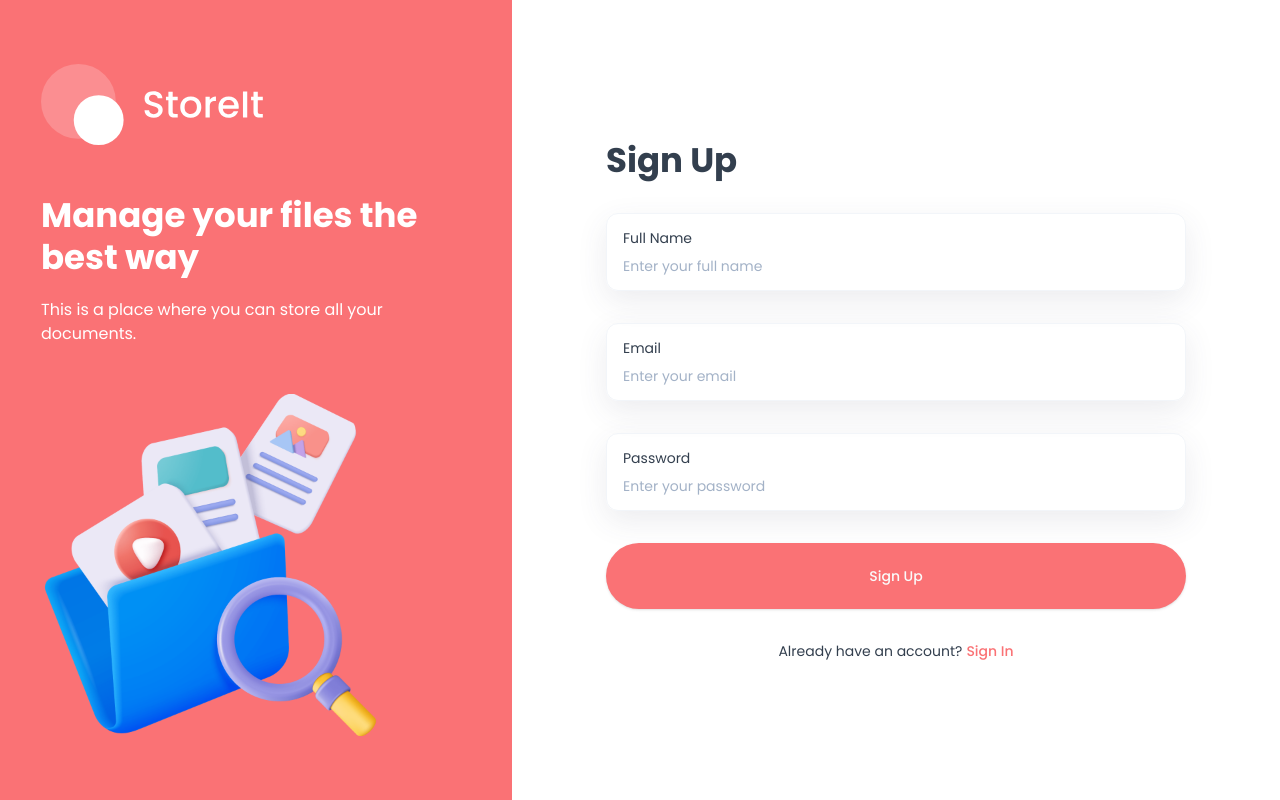
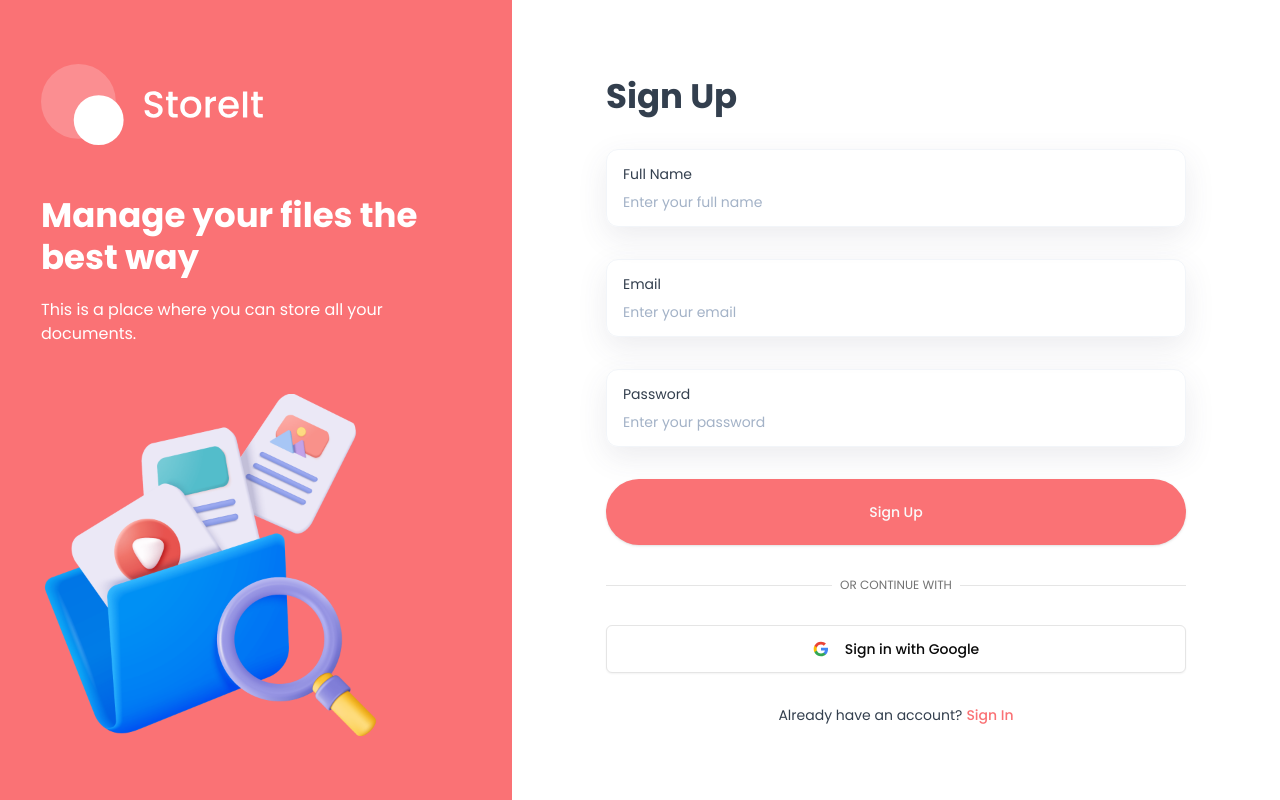
Before and after one commit to Code4Data24/StoreIt, a Next.js app: page /sign-up in a window 1280 px wide. Built offline with nearby package versions, Linux system fonts and the light colour scheme; no server answers.

Commit message:
add Google OAuth sign-in

```diff
--- /dev/null
+++ b/app/auth/callback/route.ts
@@ -0,0 +1,40 @@
+import { createServerClient } from "@supabase/ssr";
+import { cookies } from "next/headers";
+import { NextResponse } from "next/server";
+
+
+export async function GET(request: Request) {
+  const requestUrl = new URL(request.url);
+  const code = requestUrl.searchParams.get("code");
+
+
+
+  if (code) {
+    const cookieStore = await cookies();
+
+
+    const supabase = createServerClient(
+      process.env.NEXT_PUBLIC_SUPABASE_URL!,
+      process.env.NEXT_PUBLIC_SUPABASE_ANON_KEY!,
+      {
+        cookies: {
+          get(name: string) {
+            return cookieStore.get(name)?.value;
+          },
+          set(name: string, value: string, options: any) {
+            cookieStore.set({ name, value, ...options });
+          },
+          remove(name: string, options: any) {
+            cookieStore.set({ name, value: "", ...options });
+          },
+        },
+      }
+    );
+
+
+
+    await supabase.auth.exchangeCodeForSession(code);
+  }
+
+  return NextResponse.redirect(`${requestUrl.origin}/dashboard`);
+}
--- a/components/ActionDropdown.tsx
+++ b/components/ActionDropdown.tsx
@@ -15,6 +15,7 @@
   DropdownMenuSeparator,
   DropdownMenuTrigger,
 } from "@/components/ui/dropdown-menu";
+
 import { FileDetails } from "@/components/ActionsModalContent";
 import { SupabaseFile } from "@/types";
 import ShareDialogContent from "@/components/ShareDialogContent";
--- a/components/AuthForm.tsx
+++ b/components/AuthForm.tsx
@@ -36,6 +36,8 @@
   });
 };
 
+
+
 const AuthForm = ({ type }: { type: FormType }) => {
   const [isLoading, setIsLoading] = useState(false);
   const [errorMessage, setErrorMessage] = useState("");
@@ -52,6 +54,38 @@
     },
   });
 
+  const handleGoogleSignIn = async () => {
+    setIsLoading(true);
+    setErrorMessage("");
+
+    try {
+      const { data, error } = await supabase.auth.signInWithOAuth({
+        provider: 'google',
+        options: {
+          redirectTo: `${window.location.origin}/auth/callback`,
+        },
+      });
+
+      if (error) {
+        setErrorMessage(error.message);
+        toast({
+          variant: "destructive",
+          title: "Google Sign In Error",
+          description: error.message,
+        });
+      }
+    } catch (error: any) {
+      setErrorMessage(error.message || "Failed to sign in with Google");
+      toast({
+        variant: "destructive",
+        title: "Google Sign In Error",
+        description: error.message || "Something went wrong",
+      });
+    } finally {
+      setIsLoading(false);
+    }
+  };
+
   const onSubmit = async (values: z.infer<typeof formSchema>) => {
     setIsLoading(true);
     setErrorMessage("");
@@ -60,10 +94,10 @@
       const res =
         type === "sign-up"
           ? await createAccount({
-              fullName: values.fullName || "",
-              email: values.email,
-              password: values.password,
-            })
+            fullName: values.fullName || "",
+            email: values.email,
+            password: values.password,
+          })
           : await signInUser({ email: values.email, password: values.password });
 
       if (res?.success) {
@@ -194,6 +228,46 @@
             )}
           </Button>
 
+          <div className="relative my-4">
+            <div className="absolute inset-0 flex items-center">
+              <span className="w-full border-t" />
+            </div>
+            <div className="relative flex justify-center text-xs uppercase">
+              <span className="bg-background px-2 text-muted-foreground">
+                Or continue with
+              </span>
+            </div>
+          </div>
+
+
+          <Button
+            type="button"
+            variant="outline"
+            className="w-full h-12"
+            onClick={handleGoogleSignIn}
+            disabled={isLoading}
+          >
+            <svg className="mr-2 h-4 w-4" viewBox="0 0 24 24">
+              <path
+                d="M22.56 12.25c0-.78-.07-1.53-.2-2.25H12v4.26h5.92c-.26 1.37-1.04 2.53-2.21 3.31v2.77h3.57c2.08-1.92 3.28-4.74 3.28-8.09z"
+                fill="#4285F4"
+              />
+              <path
+                d="M12 23c2.97 0 5.46-.98 7.28-2.66l-3.57-2.77c-.98.66-2.23 1.06-3.71 1.06-2.86 0-5.29-1.93-6.16-4.53H2.18v2.84C3.99 20.53 7.7 23 12 23z"
+                fill="#34A853"
+              />
+              <path
+                d="M5.84 14.09c-.22-.66-.35-1.36-.35-2.09s.13-1.43.35-2.09V7.07H2.18C1.43 8.55 1 10.22 1 12s.43 3.45 1.18 4.93l2.85-2.22.81-.62z"
+                fill="#FBBC05"
+              />
+              <path
+                d="M12 5.38c1.62 0 3.06.56 4.21 1.64l3.15-3.15C17.45 2.09 14.97 1 12 1 7.7 1 3.99 3.47 2.18 7.07l3.66 2.84c.87-2.6 3.3-4.53 6.16-4.53z"
+                fill="#EA4335"
+              />
+            </svg>
+            Sign in with Google
+          </Button>
+
           {errorMessage && (
             <p className="error-message">*{errorMessage}</p>
           )}
--- a/lib/actions/user.actions.ts
+++ b/lib/actions/user.actions.ts
@@ -82,8 +82,14 @@
     return {
       id: user.id,
       email: user.email,
-      fullName: user.user_metadata?.full_name ?? null,
-      avatar: user.user_metadata?.avatar ?? null,
+      fullName:
+        user.user_metadata?.full_name ||
+        user.user_metadata?.name ||
+        "User",
+      avatar:
+        user.user_metadata?.avatar ||
+        user.user_metadata?.picture ||
+        avatarPlaceholderUrl,
     };
   } catch (error) {
     console.log(error);
--- a/middleware.ts
+++ b/middleware.ts
@@ -56,5 +56,5 @@
 }
 
 export const config = {
-  matcher: ["/((?!_next/static|_next/image|favicon.ico|assets).*)"],
+  matcher: ["/((?!api|_next/static|_next/image|favicon.ico|auth/callback|assets).*)"],
 };
```
